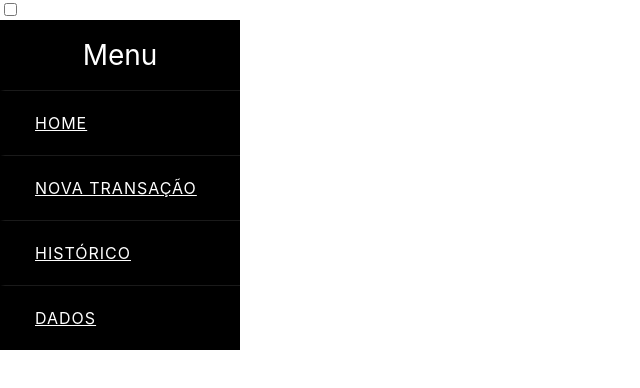
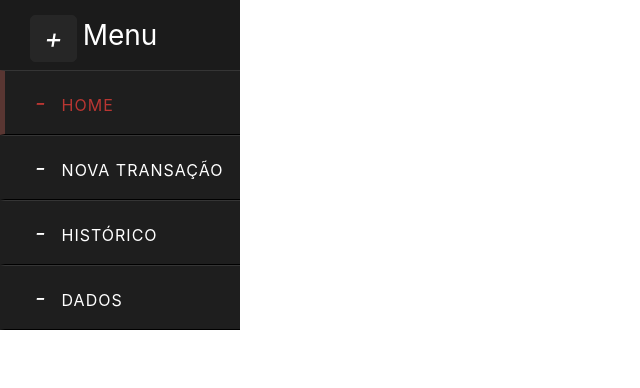
Before and after one commit to alisson-sds/fynansis, a React (Create React App) app: page /Home in a window 1280 px wide. Shown: the top 388 px of the page, without its empty margins (0-640 px from the left). Built offline with nearby package versions, Linux system fonts and the light colour scheme.

Commit message:
Sidebar atualizada, botão de att bugado

```diff
--- a/src/Home.css
+++ b/src/Home.css
@@ -1,8 +1,14 @@
+* {
+    margin: 0;
+    padding: 0;
+    text-decoration: none;
+}
+
 .sidebar {
     width: 240px;
     left: -240px;
     height: 100%;
-    background: black;
+    background: #1e1e1e;
     transition: all .5s ease;
 }
 
@@ -11,7 +17,7 @@
     color: white;
     line-height: 70px;
     text-align: center;
-    background: black;
+    background: #1b1b1b;
     user-select: none;
 }
 
@@ -29,7 +35,102 @@
     transition: all .5s ease;
 }
 
+a.active,
+a:hover {
+    border-left: 5px solid #593632;
+    color: #b93632;
+}
+
+.sidebar a i {
+    font-size: 23px;
+    margin-right: 16px;
+}
+
 .sidebar a span {
     letter-spacing: 1px;
     text-transform: uppercase;
 }
+
+#check {
+    display: none;
+}
+
+label #btn,
+label #cancel {
+    position: absolute;
+    cursor: pointer;
+    color: white;
+    border-radius: 5px;
+    border: 1px solid #262626;
+    margin: 15px 30px;
+    font-size: 28px;
+    background: #262626;
+    height: 45px;
+    width: 45px;
+    text-align: center;
+    line-height: 45px;
+    transition: all .5s ease;
+}
+
+label #cancel {
+    opacity: 0;
+    visibility: hidden;
+}
+
+#check:checked~.sidebar {
+    left: 0;
+}
+
+#check:checked~label #btn {
+    margin-left: 245px;
+    opacity: 0;
+    visibility: hidden;
+}
+
+#check:checked~label #cancel {
+    margin-left: 245px;
+    opacity: 01;
+    visibility: visible;
+}
+
+@media(max-width: 860px) {
+    .sidebar {
+        height: auto;
+        width: 70px;
+        left: 0;
+        margin: 100px 0;
+    }
+
+
+    header,
+    #btn,
+    #cancel {
+        display: none;
+    }
+
+    span {
+        position: absolute;
+        margin-left: 23px;
+        opacity: 0;
+        visibility: hidden;
+    }
+
+    .sidebar a {
+        height: 60px;
+    }
+
+    .sidebar a i {
+        margin-left: -10px;
+    }
+
+    a:hover {
+        width: 200px;
+        background: inherit;
+    }
+
+    .sidebar a:hover span {
+        opacity: 1;
+        visibility: visible;
+    }
+
+}
--- a/src/Home.js
+++ b/src/Home.js
@@ -3,25 +3,32 @@ import { Link } from "react-router-dom"
 
 const Home = () => {
     return (
-        <div>
+        <>
             <input type="checkbox" id="check"></input>
-
+            <label htmlFor="check">
+                <i id="btn">+</i>
+                <i id="cancel">X</i>
+            </label>
             <div className="sidebar">
                 <header>Menu</header>
-                <a href='#'>
+                <a href='#' className="active">
+                    <i>-</i>
                     <span>Home</span>
                 </a>
-                <a href='#' class='active'>
+                <a href='#'>
+                    <i>-</i>
                     <span>Nova Transação</span>
                 </a>
-                <a href='#' class='active'>
+                <a href='#'>
+                    <i>-</i>
                     <span>Histórico</span>
                 </a>
-                <a href='#' class='active'>
+                <a href='#'>
+                    <i>-</i>
                     <span>Dados</span>
                 </a>
             </div>
-        </div>
+        </>
     )
 }
 
```
